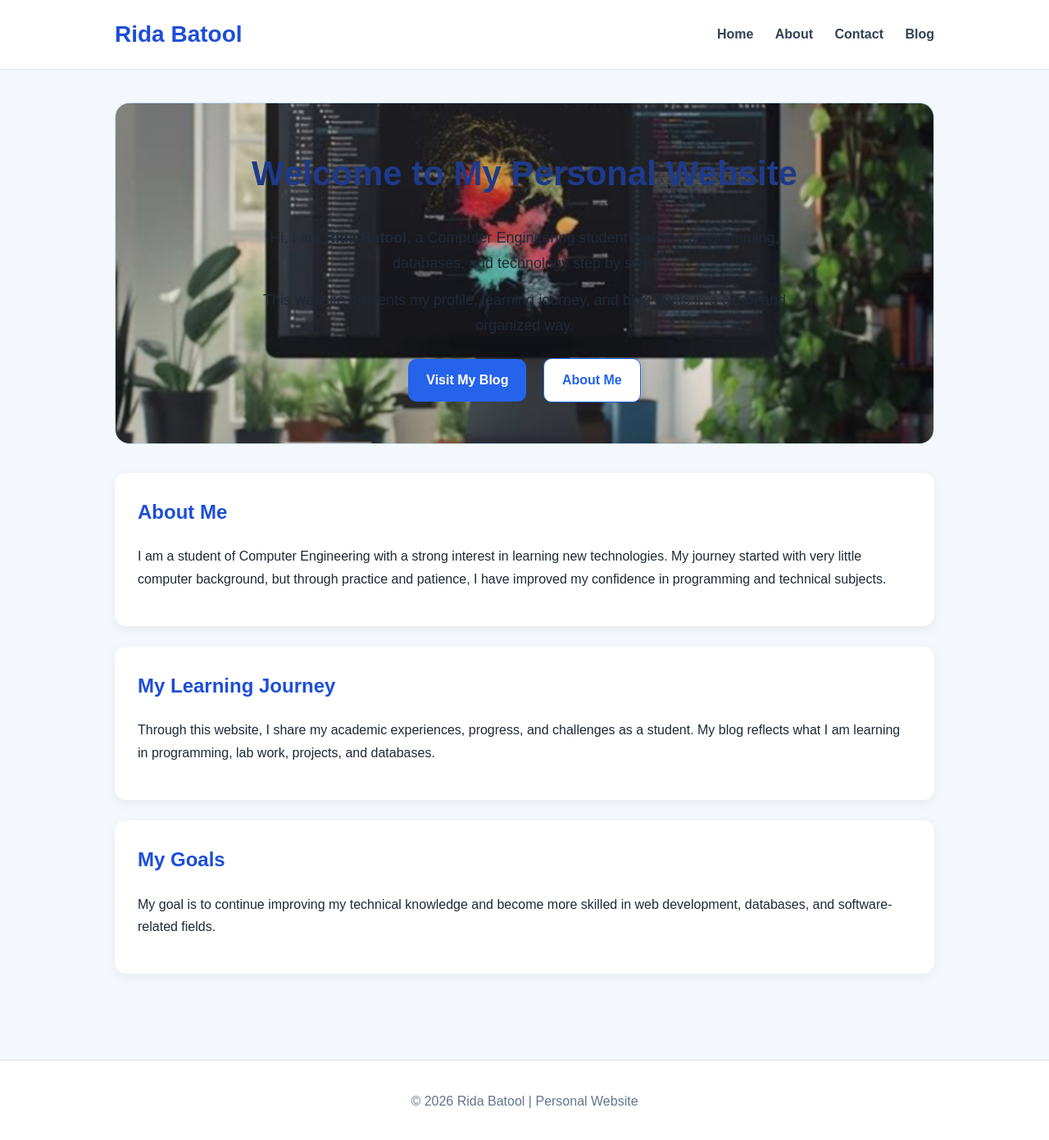
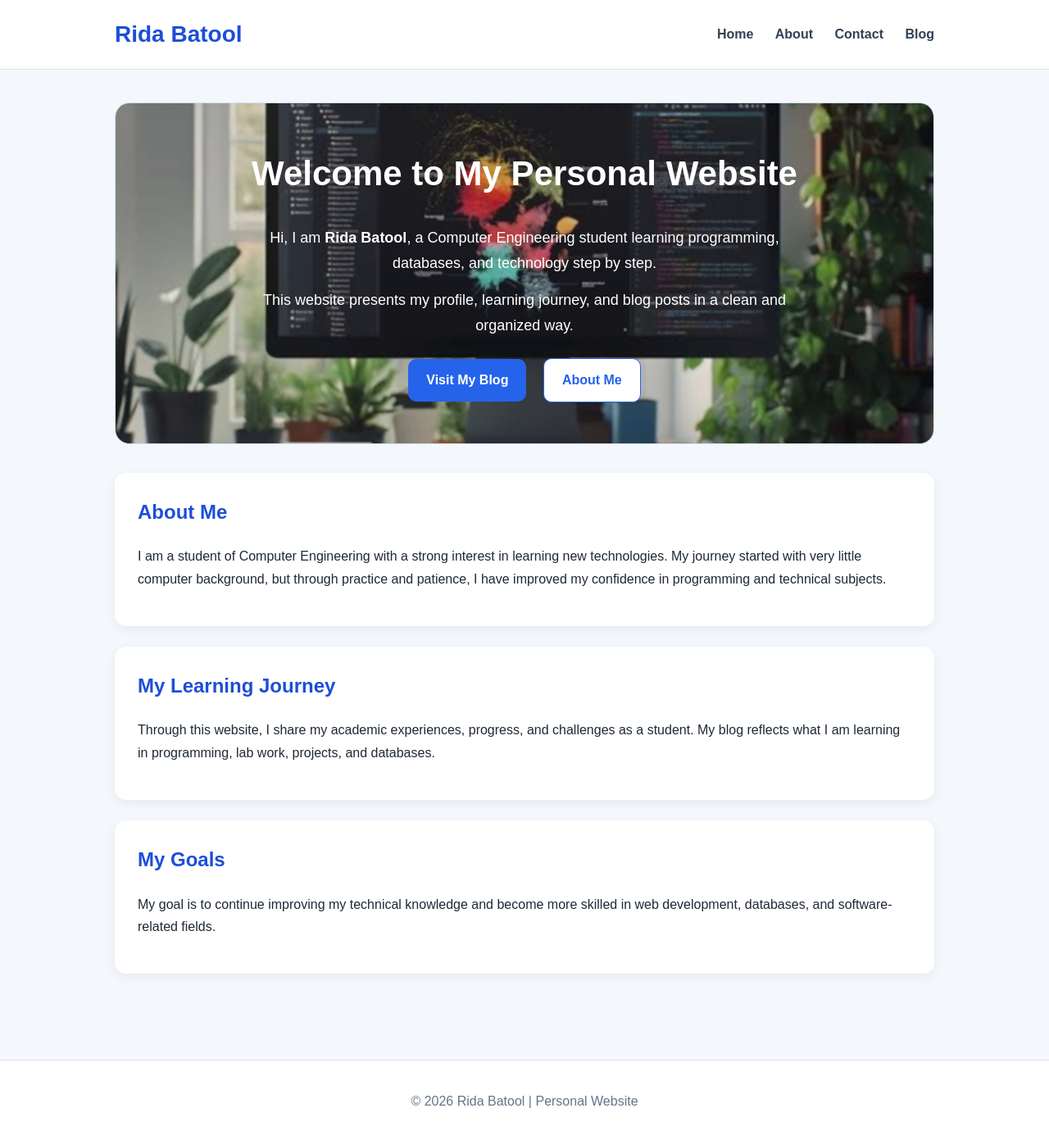
Before and after one commit to ridabatoolsaleem-wq/rida_batool, a Jekyll site: the page built from index.md, in a window 1280 px wide and 1393 px high. Shown: the whole window at 82% size. Built offline with Jekyll 4.4.1, drawn with Linux system fonts in a browser that asks for light colours.

Commit message:
Update style.css

```diff
--- a/assets/css/style.css
+++ b/assets/css/style.css
@@ -65,13 +65,14 @@ body {
 .hero-box h1 {
   margin-top: 0;
   font-size: 42px;
-  color: #1e3a8a;
+  color: white;
 }
 
 .hero-box p {
   font-size: 18px;
   max-width: 700px;
   margin: 15px auto;
+  color: white;
 }
 
 .button {
```
